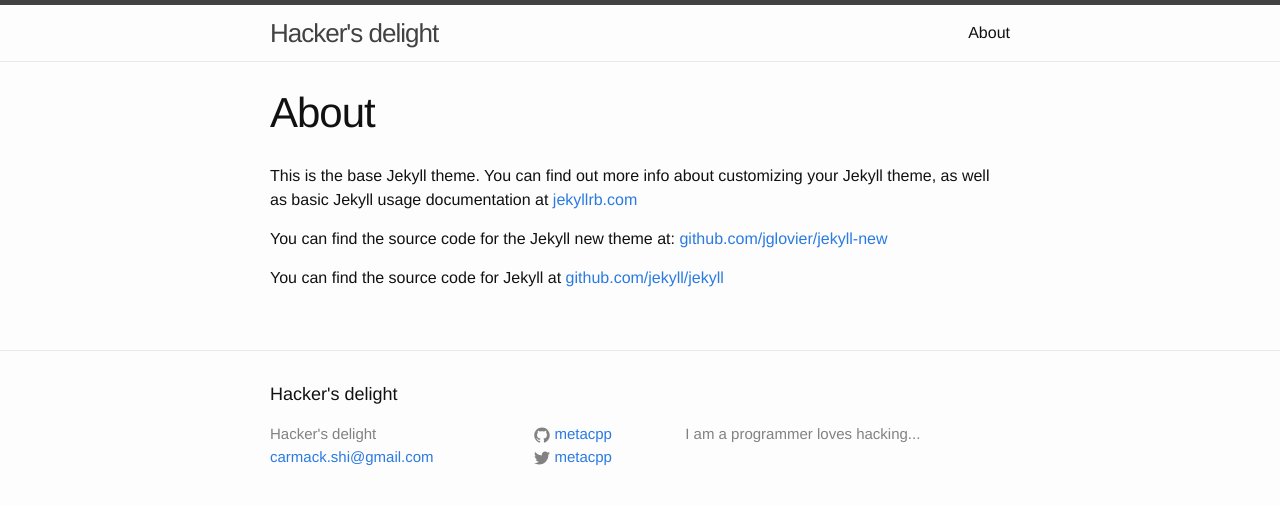
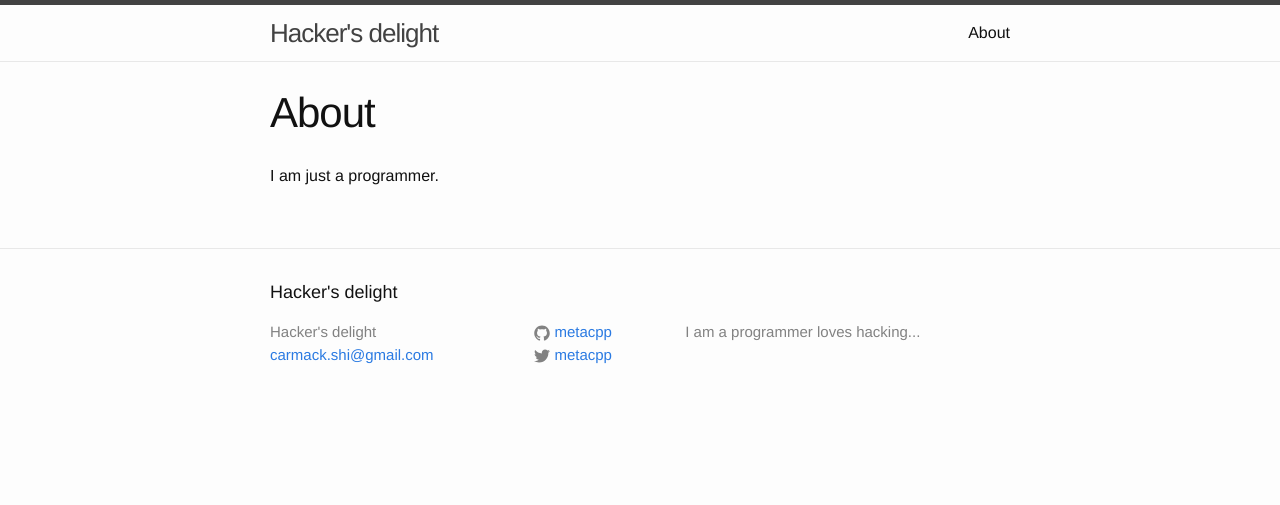
Before and after one commit to metacpp/metacpp.github.io, a Jekyll site: the page built from about.md, in a window 1280 px wide. Shown: the top 505 px of the page. Built offline with Jekyll 4.4.1, drawn with Linux system fonts in a browser that asks for light colours.

```diff
--- /dev/null
+++ b/_posts/2014-11-11-welcome-to-hacker's-delight.markdown
@@ -0,0 +1,6 @@
+---
+layout: post
+title:  "Welcome to Hacker's delight!"
+date:   2014-11-11 22:19:00
+categories: welcome
+---
--- a/about.md
+++ b/about.md
@@ -4,8 +4,4 @@ title: About
 permalink: /about/
 ---
 
-This is the base Jekyll theme. You can find out more info about customizing your Jekyll theme, as well as basic Jekyll usage documentation at [jekyllrb.com](http://jekyllrb.com/)
-
-You can find the source code for the Jekyll new theme at: [github.com/jglovier/jekyll-new](https://github.com/jglovier/jekyll-new)
-
-You can find the source code for Jekyll at [github.com/jekyll/jekyll](https://github.com/jekyll/jekyll)
+I am just a programmer.
```
Also changed, not shown: _posts/2014-11-10-welcome-to-jekyll.markdown (deleted, +0 -25 lines), _posts/2014-11-11-LeetCpp.markdown (deleted, +0 -7 lines).
